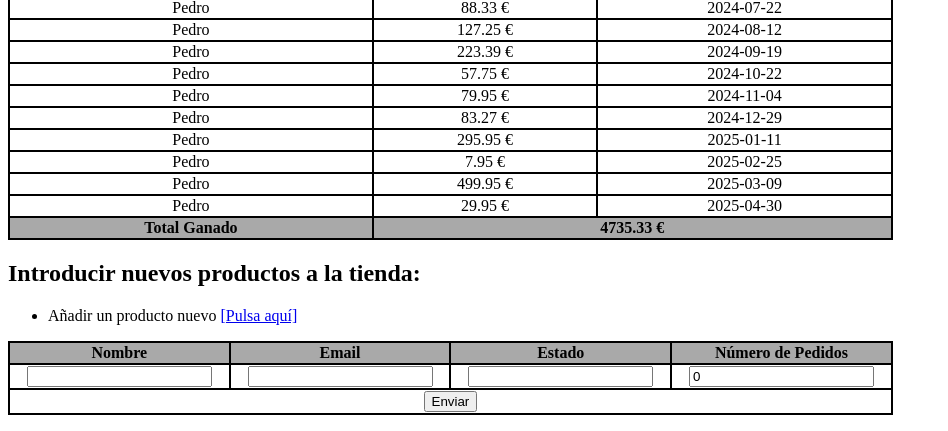
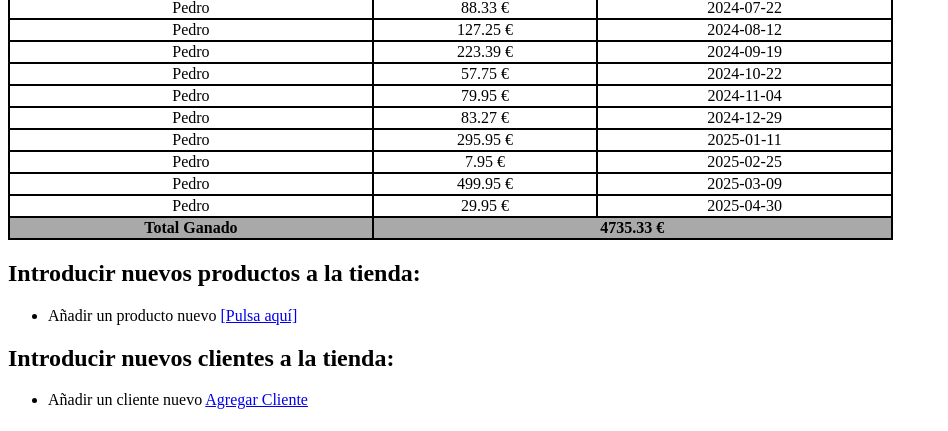
Before and after one commit to cfuemol/Tienda_Gestion, a Flask app: page /dashboard in a window 1280 px wide. Shown: the part 1046-1477 px from the top of the page, without its empty margins (0-948 px from the left). After the commit the page ends 1455 px from the top, so only its background shows below. Run offline with Flask 3, Linux system fonts and the light colour scheme.

Commit message:
Formulario addclient en modal

```diff
--- a/app.py
+++ b/app.py
@@ -94,30 +94,35 @@ def dashboard():
     # Añadir datos del formulario a la lista de productos de la tienda
 
     if request.method == 'POST':
-        add_product = {}
 
-        form = dict(request.form)
-        add_product['nombre'] = form['nombre'].title()
-        add_product['precio'] = float(form['precio'])
-        add_product['categoria'] = form['categoria'].title()
-        add_product['stock'] = int(form['stock'])
+        form_type = request.form.get('form_type')
 
-        productos.append(add_product)
-        app.db.productos.insert_one(add_product)
+        if form_type == 'producto':
+            add_product = {}
 
-    # Añadir clientes mediante formulario
+            form = dict(request.form)
+            add_product['nombre'] = form['nombre'].title()
+            add_product['precio'] = float(form['precio'])
+            add_product['categoria'] = form['categoria'].title()
+            add_product['stock'] = int(form['stock'])
 
-    if request.method == 'POST':
-        add_client = {}
+            productos.append(add_product)
+            app.db.productos.insert_one(add_product)
 
-        client = dict(request.form)
-        add_client['nombre'] = client['nombre_cliente'].title()
-        add_client['email'] = client['email_cliente'].lower()
-        add_client['estado'] = False
-        add_client['pedidos'] = 0
+            # Añadir clientes mediante formulario
 
-        clientes.append(add_client)
-        app.db.clientes.insert_one(add_client)
+        elif form_type == 'cliente':
+
+            add_client = {}
+
+            client = dict(request.form)
+            add_client['nombre'] = client['nombre_cliente'].title()
+            add_client['email'] = client['email_cliente'].lower()
+            add_client['estado'] = False
+            add_client['pedidos'] = 0
+
+            clientes.append(add_client)
+            app.db.clientes.insert_one(add_client)
 
     return render_template('dashboard.html', **admin,
                            productos=productos, clientes=clientes, pedidos_clientes=pedidos_clientes,
--- a/static/css/style.css
+++ b/static/css/style.css
@@ -1,4 +1,4 @@
-        table,td,tr,th{
+table,td,tr,th {
     border: 2px solid black;
     border-collapse: collapse;
 }
--- a/templates/dashboard.html
+++ b/templates/dashboard.html
@@ -123,46 +123,15 @@
             </li>
         </ul>
 
-        <form class="add_productos" method="POST">
-                    <table>
-                        <tr>
-                            <th>Nombre</th>
-                            <th>Email</th>
-                            <th>Estado</th>
-                            <th>Número de Pedidos</th>
-                        </tr>
+        <h2>Introducir nuevos clientes a la tienda:</h2>
 
-                        <tr>
-                            <td>
-                                <label for="nombre_cliente" class="form_label"></label>
-                                <input type="text" name="nombre_cliente" id="nombre_cliente">
-                            </td>
+        <ul>
+            <li>Añadir un cliente nuevo
+                <a href="#modal_addclient" class="addclient"> Agregar Cliente</a>
+            </li>
+        </ul>
 
-                            <td>
-                                <label for="email_cliente" class="form_label"></label>
-                                <input type="email" name="email_cliente" id="email_cliente">
-                            </td>
 
-                            <td>
-                                <label for="estado_cliente" class="form_label"></label>
-                                <input type="text" name="estado_cliente" id="estado_cliente">
-                            </td>
-
-                            <td>
-                                <label for="pedidos_cliente" class="form_label"></label>
-                                <input type="number" name="pedidos_cliente" id="pedidos_cliente" value="0">
-                            </td>
-                        </tr>
-
-                        <tr>
-                            <td colspan="4">
-                                <button type="submit" class="form_submit">Enviar</button>
-                            </td>
-
-                        </tr>
-
-                    </table>
-                </form>
 
         <!-- Modal para introducir productos -->
 
@@ -170,6 +139,7 @@
             <div>
                 <a href="#" class="close">X</a>
                 <form class="add_productos" method="POST">
+                    <input type="hidden" name="form_type" value="producto">
                     <table>
                         <tr>
                             <th>Nombre</th>
@@ -211,6 +181,45 @@
                 </form>
 
             </div>
+        </div>
+
+            <!-- Modal para introducir clientes -->
+
+            <div id="modal_addclient" class="modalDialog">
+                <div>
+                    <a href="#" class="close">X</a>
+                    <h2>Agregar clientes</h2>
+                    <form class="add_clientes" method="POST">
+                    <input type="hidden" name="form_type" value="cliente">
+                    <table>
+                        <tr>
+                            <th>Nombre</th>
+                            <th>Email</th>
+                        </tr>
+
+                        <tr>
+                            <td>
+                                <label for="nombre_cliente" class="form_label"></label>
+                                <input type="text" name="nombre_cliente" id="nombre_cliente">
+                            </td>
+
+                            <td>
+                                <label for="email_cliente" class="form_label"></label>
+                                <input type="email" name="email_cliente" id="email_cliente">
+                            </td>
+
+                        </tr>
+
+                        <tr>
+                            <td colspan="2">
+                                <button type="submit" class="form_submit">Enviar</button>
+                            </td>
+                        </tr>
+
+                        </table>
+                    </form>
+                </div>
+            </div>
 
         </div>
 
```
Lines whose indentation alone changed are shown as unchanged.
